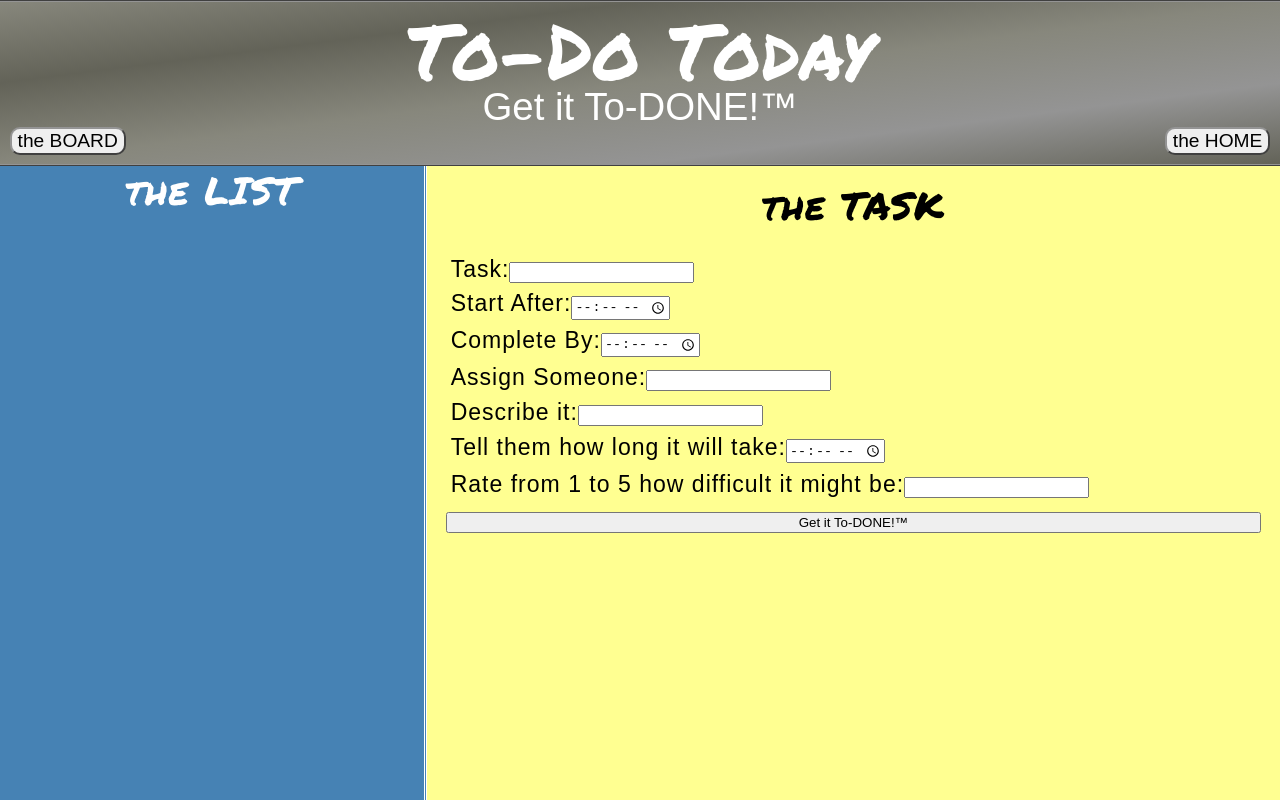
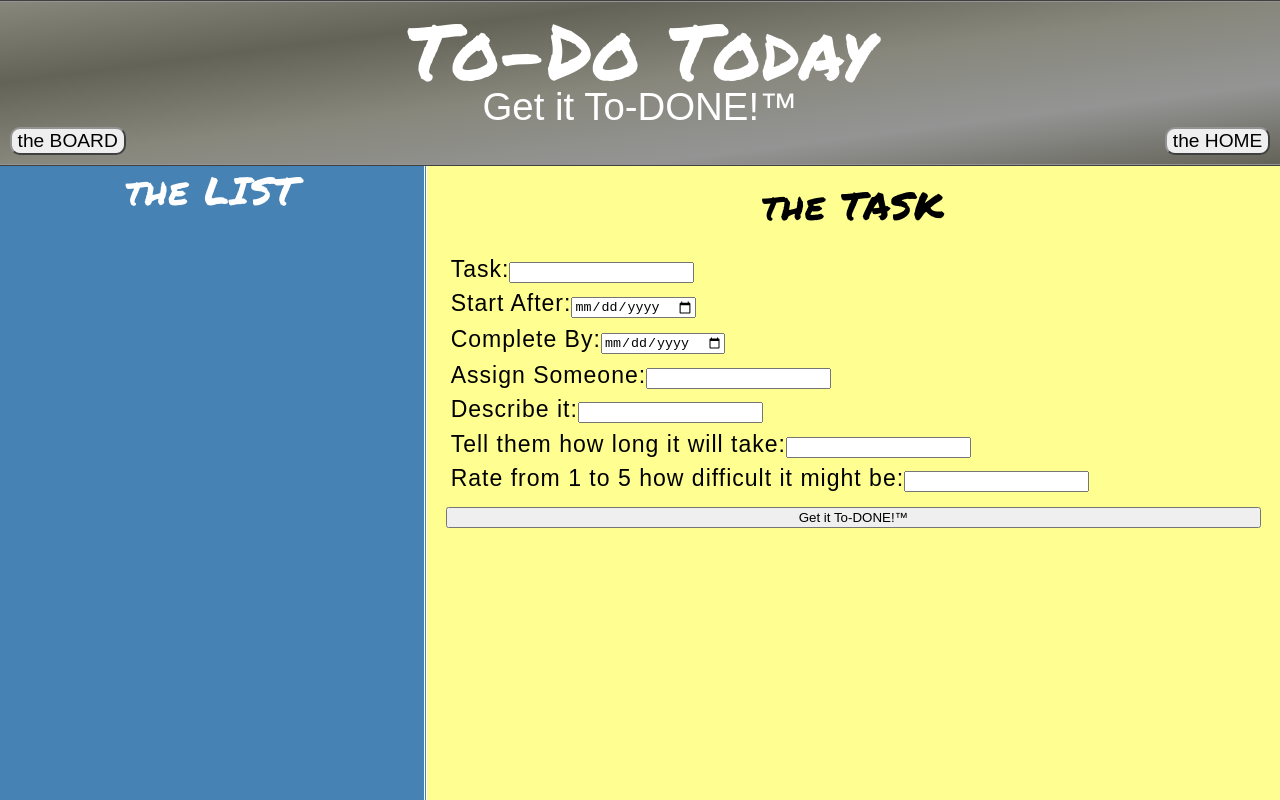
Before and after one commit to TheAgileMCB/ToDoTodayReact, a React (Create React App) app in the folder todo-today-front-end/: page / in a window 1280 px wide. Shown: the top 800 px of the page. Built offline with nearby package versions, Linux system fonts and the light colour scheme; a web font is replaced by a local one.

Commit message:
set props params and set up list to take them

```diff
--- a/todo-today-front-end/src/App.js
+++ b/todo-today-front-end/src/App.js
@@ -13,7 +13,7 @@ import Footer from './components/footer';
 function App() {
 
   let results = JSON.parse(window.localStorage.results || '[]');
-  const props = results;
+
 
   const setResults = (taskId, title, createdBy, startTime, dueTime, assignee, description, estimateTimeToComplete, difficultyRating, taskComplete) => {
     this.setState({
--- a/todo-today-front-end/src/components/to-do-form/index.js
+++ b/todo-today-front-end/src/components/to-do-form/index.js
@@ -16,7 +16,7 @@ export default function Form(props) {
     const [taskComplete, setTaskComplete] = useState(false);
 
     function getDataFromApi() {
-        props.onReceiveResults(taskId, title, createdBy, startTime, dueTime, assignee, description, estimateTimeToComplete, difficultyRating, taskComplete);
+        this.props.onReceiveResults(taskId, title, createdBy, startTime, dueTime, assignee, description, estimateTimeToComplete, difficultyRating, taskComplete);
     }
 
     const handleSubmit = e => {
@@ -59,11 +59,11 @@ export default function Form(props) {
                 </label>
                 <label >
                     <span>Start After:</span>
-                    <input name="StartTime" type="time" onChange={setStartTime} />
+                    <input name="StartTime" type="date" onChange={setStartTime} />
                 </label>
                 <label >
                     <span>Complete By:</span>
-                    <input name="DueTime" type="time" onChange={setDueTime} />
+                    <input name="DueTime" type="date" onChange={setDueTime} />
                 </label>
                 <label >
                     <span>Assign Someone:</span>
@@ -75,7 +75,7 @@ export default function Form(props) {
                 </label>
                 <label >
                     <span>Tell them how long it will take:</span>
-                    <input name="EstimatedTimeToComplete" type="time" onChange={setEstimatedTimeToComplete} />
+                    <input name="EstimatedTimeToComplete" type="text" onChange={setEstimatedTimeToComplete} />
                 </label>
                 <label >
                     <span>Rate from 1 to 5 how difficult it might be:</span>
```
Also changed, not shown: todo-today-front-end/src/components/to-do-list/index.js (+7 -4 lines).
